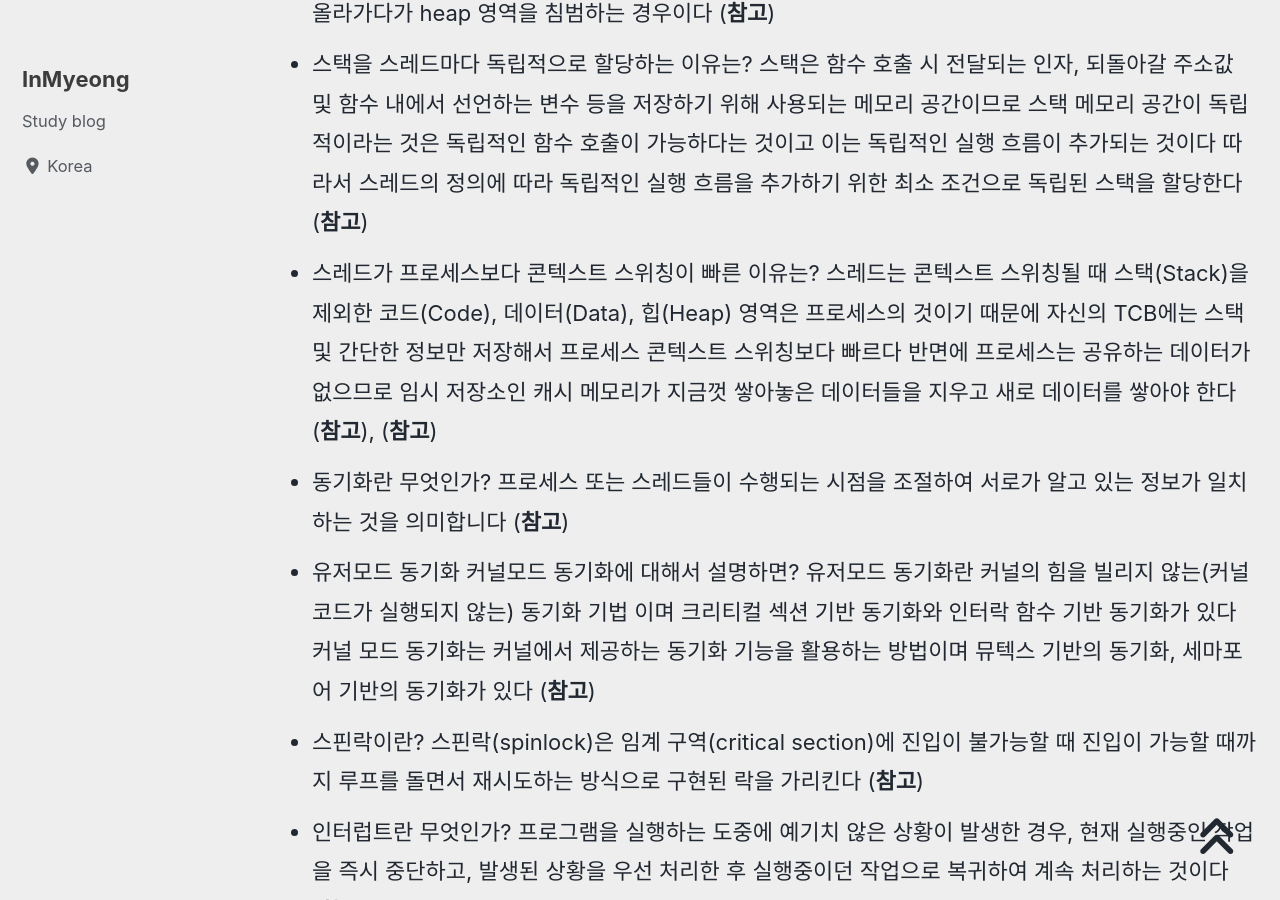
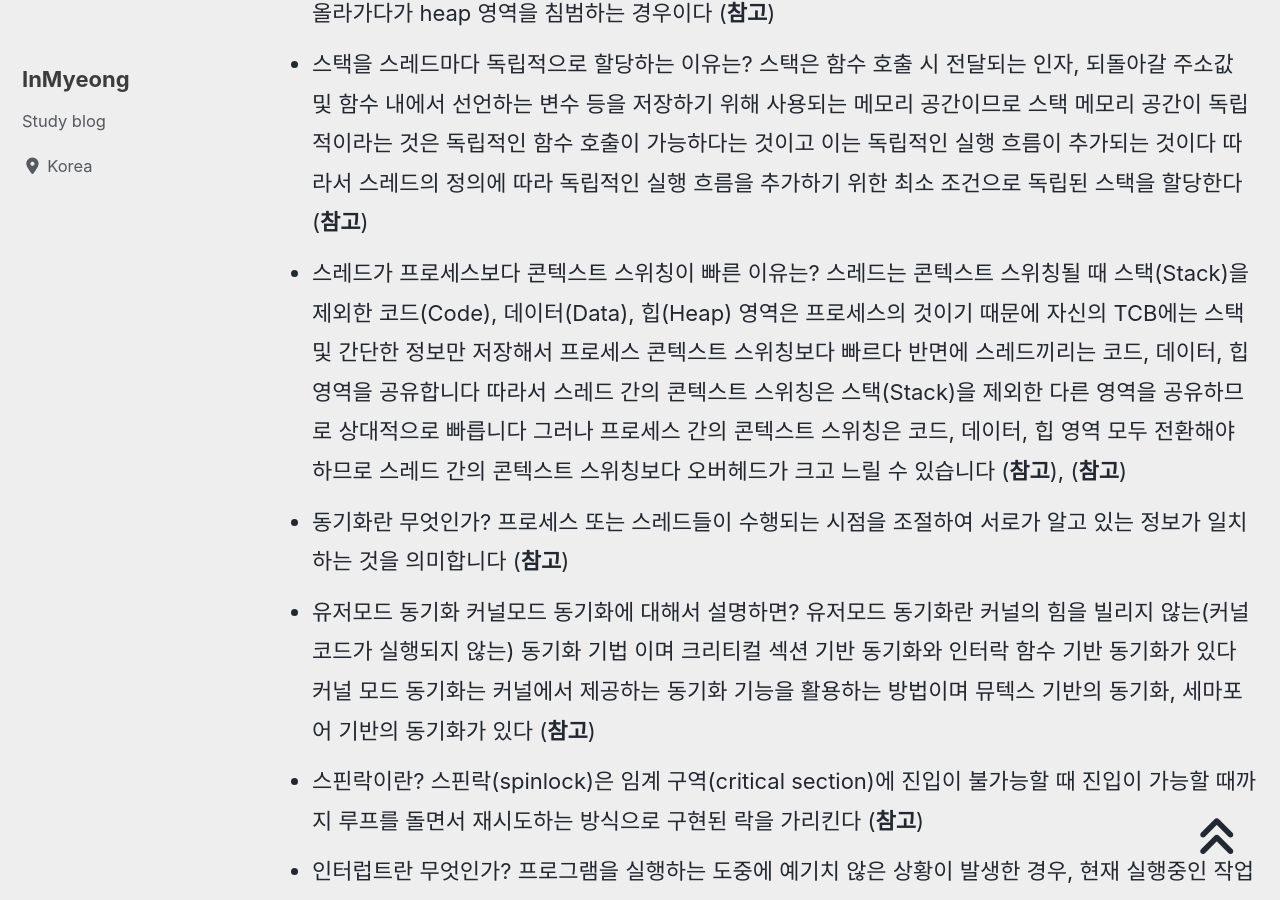
Before and after one commit to devMyeong/devMyeong.github.io, a Jekyll site: the page built from _posts/cs/2022-09-05-블로그-면접준비.md, in a window 1280 px wide and 900 px high, scrolled down 29432 px. Built offline with Jekyll 4.4.1, drawn with Linux system fonts in a browser that asks for light colours; cached includes are drawn as plain includes; nearby versions of some CDN libraries; some web fonts are replaced; comment, search, counter and statistics services are not loaded.

Commit message:
Chore : 수정

```diff
--- a/_posts/cs/2022-09-05-블로그-면접준비.md
+++ b/_posts/cs/2022-09-05-블로그-면접준비.md
@@ -269,7 +269,7 @@ last_modified_at: 2022-10-30
 - data영역과 bss영역을 구분하는 이유는? 초기화되지 않은 변수는 프로그램이 실행될 때 영역만 잡아주면 되고 그 값을 프로그램에 저장하고 있을 필요는 없으나(bss 영역) 초기화가 되는 변수는 그 값도 프로그램에 저장하고 있어야 하기 때문이다(data 영역) ([**참고**](https://velog.io/@tkddn2075/%ED%94%84%EB%A1%9C%EC%84%B8%EC%8A%A4-%EC%A3%BC%EC%86%8C-%EA%B3%B5%EA%B0%84))
 - Heap Overflow와 Stack Overflow에 대해 설명하면? Heap Overflow는 heap이 위에서부터 주소값을 채우며 내려오다가 stack영역을 침범하는 경우이다 Stack Overflow는 밑에서 부터 주소값을 채우며 올라가다가 heap 영역을 침범하는 경우이다 ([**참고**](https://namoeye.tistory.com/entry/%EB%A9%B4%EC%A0%91%EB%8C%80%EB%B9%84-%EC%A7%88%EB%AC%B8-%EC%A0%95%EB%A6%AC))
 - 스택을 스레드마다 독립적으로 할당하는 이유는? 스택은 함수 호출 시 전달되는 인자, 되돌아갈 주소값 및 함수 내에서 선언하는 변수 등을 저장하기 위해 사용되는 메모리 공간이므로 스택 메모리 공간이 독립적이라는 것은 독립적인 함수 호출이 가능하다는 것이고 이는 독립적인 실행 흐름이 추가되는 것이다 따라서 스레드의 정의에 따라 독립적인 실행 흐름을 추가하기 위한 최소 조건으로 독립된 스택을 할당한다 ([**참고**](https://jungeun960.tistory.com/100))
-- 스레드가 프로세스보다 콘텍스트 스위칭이 빠른 이유는? 스레드는 콘텍스트 스위칭될 때 스택(Stack)을 제외한 코드(Code), 데이터(Data), 힙(Heap) 영역은 프로세스의 것이기 때문에 자신의 TCB에는 스택 및 간단한 정보만 저장해서 프로세스 콘텍스트 스위칭보다 빠르다 반면에 프로세스는 공유하는 데이터가 없으므로 임시 저장소인 캐시 메모리가 지금껏 쌓아놓은 데이터들을 지우고 새로 데이터를 쌓아야 한다 ([**참고**](https://beststar-1.tistory.com/26#%EC%8A%A4%EB%A0%88%EB%93%9C%EC%99%80_%ED%94%84%EB%A1%9C%EC%84%B8%EC%8A%A4_%EC%A4%91_%EC%BD%98%ED%85%8D%EC%8A%A4%ED%8A%B8_%EC%8A%A4%EC%9C%84%EC%B9%AD%EC%9D%B4_%EB%B9%A0%EB%A5%B8_%EA%B2%83%EC%9D%80?_-_%EC%8A%A4%EB%A0%88%EB%93%9C)), ([**참고**](https://vicente-blog.com/blog/68/))
+- 스레드가 프로세스보다 콘텍스트 스위칭이 빠른 이유는? 스레드는 콘텍스트 스위칭될 때 스택(Stack)을 제외한 코드(Code), 데이터(Data), 힙(Heap) 영역은 프로세스의 것이기 때문에 자신의 TCB에는 스택 및 간단한 정보만 저장해서 프로세스 콘텍스트 스위칭보다 빠르다 반면에 스레드끼리는 코드, 데이터, 힙 영역을 공유합니다 따라서 스레드 간의 콘텍스트 스위칭은 스택(Stack)을 제외한 다른 영역을 공유하므로 상대적으로 빠릅니다 그러나 프로세스 간의 콘텍스트 스위칭은 코드, 데이터, 힙 영역 모두 전환해야 하므로 스레드 간의 콘텍스트 스위칭보다 오버헤드가 크고 느릴 수 있습니다 ([**참고**](https://beststar-1.tistory.com/26#%EC%8A%A4%EB%A0%88%EB%93%9C%EC%99%80_%ED%94%84%EB%A1%9C%EC%84%B8%EC%8A%A4_%EC%A4%91_%EC%BD%98%ED%85%8D%EC%8A%A4%ED%8A%B8_%EC%8A%A4%EC%9C%84%EC%B9%AD%EC%9D%B4_%EB%B9%A0%EB%A5%B8_%EA%B2%83%EC%9D%80?_-_%EC%8A%A4%EB%A0%88%EB%93%9C)), ([**참고**](https://vicente-blog.com/blog/68/))
 - 동기화란 무엇인가? 프로세스 또는 스레드들이 수행되는 시점을 조절하여 서로가 알고 있는 정보가 일치하는 것을 의미합니다 ([**참고**](https://ooeunz.tistory.com/94))
 - 유저모드 동기화 커널모드 동기화에 대해서 설명하면? 유저모드 동기화란 커널의 힘을 빌리지 않는(커널 코드가 실행되지 않는) 동기화 기법 이며 크리티컬 섹션 기반 동기화와 인터락 함수 기반 동기화가 있다 커널 모드 동기화는 커널에서 제공하는 동기화 기능을 활용하는 방법이며 뮤텍스 기반의 동기화, 세마포어 기반의 동기화가 있다 ([**참고**](https://namoeye.tistory.com/entry/%EB%A9%B4%EC%A0%91%EB%8C%80%EB%B9%84-%EC%A7%88%EB%AC%B8-%EC%A0%95%EB%A6%AC))
 - 스핀락이란? 스핀락(spinlock)은 임계 구역(critical section)에 진입이 불가능할 때 진입이 가능할 때까지 루프를 돌면서 재시도하는 방식으로 구현된 락을 가리킨다 ([**참고**](https://ko.wikipedia.org/wiki/%EC%8A%A4%ED%95%80%EB%9D%BD))
```
